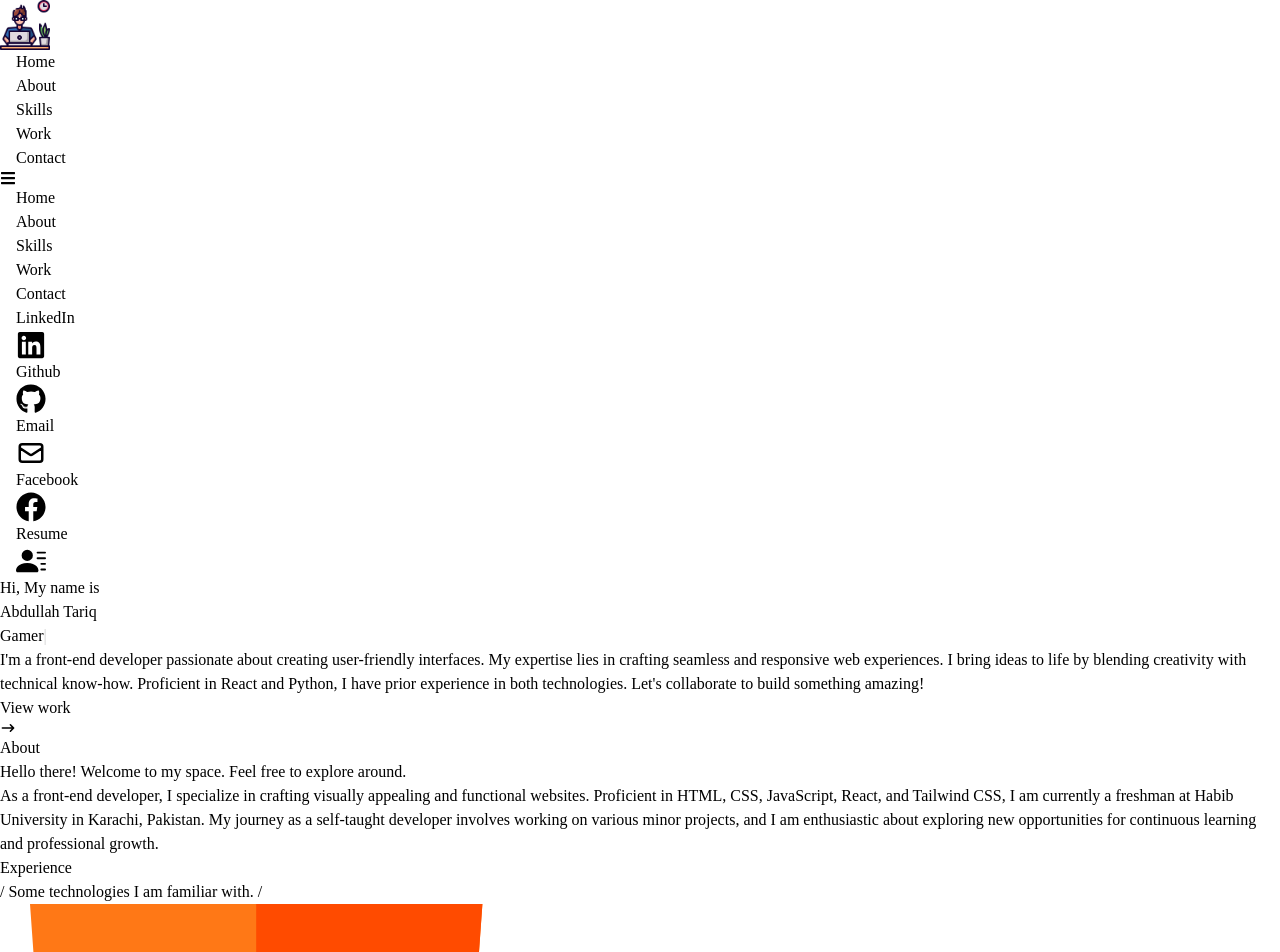
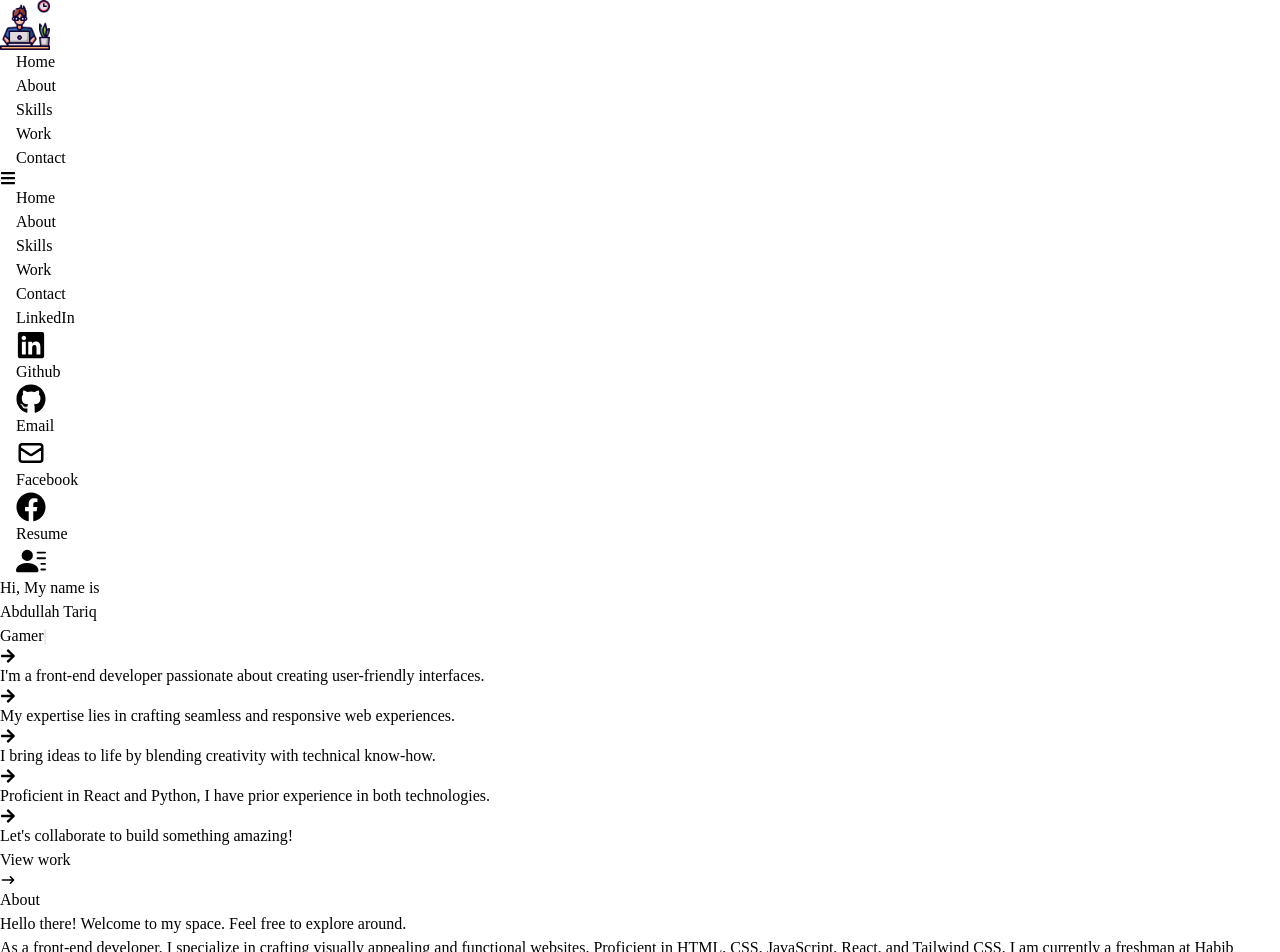
Before and after one commit to Abdullahprogramme/personal_portfolio, a React (Create React App) app: page / in a window 1280 px wide. Shown: the top 952 px of the page. Built offline with nearby package versions, Linux system fonts and the light colour scheme.

Commit message:
Update Home.js

```diff
--- a/src/Components/Home.js
+++ b/src/Components/Home.js
@@ -1,5 +1,6 @@
 import React, { useEffect, useRef } from "react";
 import {HiArrowNarrowRight} from 'react-icons/hi';
+import { FaArrowRight } from 'react-icons/fa';
 import {Typed} from "react-typed";
 
 const Home = () => {
@@ -27,11 +28,35 @@ const Home = () => {
                 <p className="text-pink-500 font-bold text-2xl">Hi, My name is</p>
                 <h1 className="text-4xl sm:text-7xl font-bold text-[#416D19]">Abdullah Tariq</h1>
                 <h2 className="text-4xl sm:text-7xl font-bold text-[#8892b0]"><span ref={el} className="descriptionTyped" /></h2>
-                <p className="text-[#8892b0] py-4 max-w-[700px]">I'm a front-end developer passionate about creating user-friendly interfaces.
-                    My expertise lies in crafting seamless and responsive web experiences.
-                    I bring ideas to life by blending creativity with technical know-how.
-                    Proficient in React and Python, I have prior experience in both technologies.
-                    Let's collaborate to build something amazing! </p>
+
+                <div>
+                    <p className="text-[#8892b0] py-1 max-w-[700px]">
+                        <span className="flex items-center">
+                        <FaArrowRight className="mr-2 text-[#416D19]"  />I'm a front-end developer passionate about creating user-friendly interfaces.
+                        </span>
+                    </p>
+                    <p className="text-[#8892b0] py-1 max-w-[700px]">
+                        <span className="flex items-center">
+                        <FaArrowRight className="mr-2 text-[#416D19]"  />My expertise lies in crafting seamless and responsive web experiences.
+                        </span>
+                    </p>
+                    <p className="text-[#8892b0] py-1 max-w-[700px]">
+                        <span className="flex items-center">
+                        <FaArrowRight className="mr-2 text-[#416D19]"  />I bring ideas to life by blending creativity with technical know-how.
+                        </span>
+                    </p>
+                    <p className="text-[#8892b0] py-1 max-w-[700px]">
+                        <span className="flex items-center">
+                        <FaArrowRight className="mr-2 text-[#416D19]"  />Proficient in React and Python, I have prior experience in both technologies.
+                        </span>
+                    </p>
+                    <p className="text-[#8892b0] py-1 max-w-[700px]">
+                        <span className="flex items-center">
+                        <FaArrowRight className="mr-2 text-[#416D19]"  /> Let's collaborate to build something amazing!
+                        </span>
+                    </p>
+                </div>
+
 
                 <div>
                     <button className=" text-white group border-2 px-6 py-3 my-2 flex items-center hover:bg-pink-500 hover:border-pink-500">View work
```
